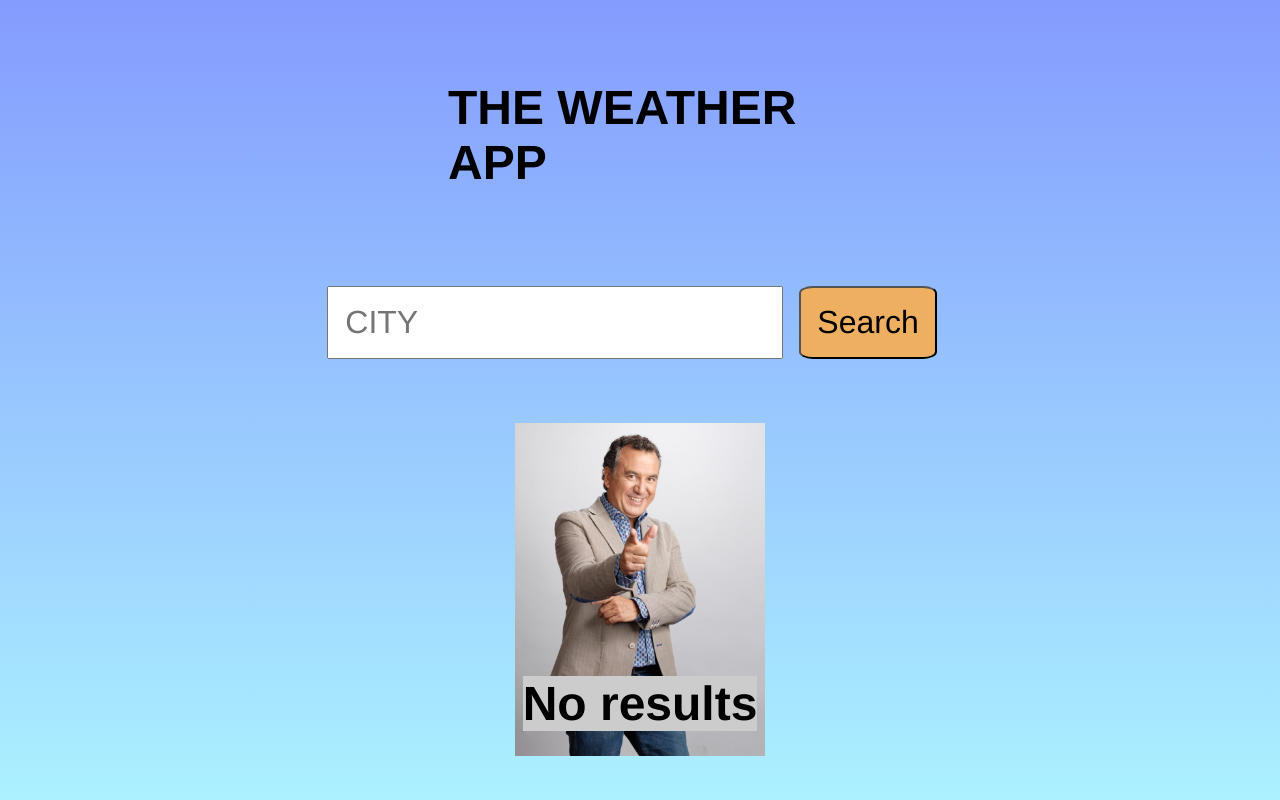
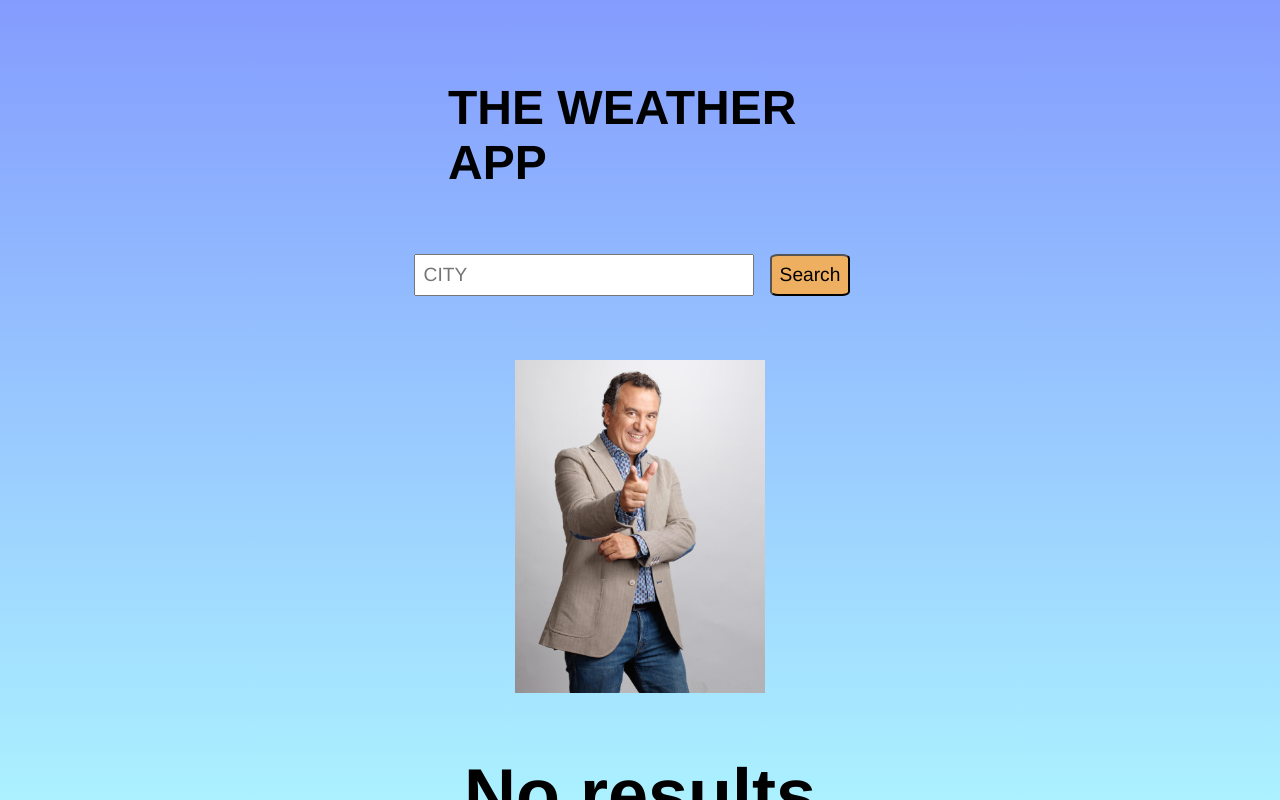
Before and after one commit to Rubenpicos/WeatherApp, a React (Vite) app: page / in a window 1280 px wide. Built offline with nearby package versions, Linux system fonts and the light colour scheme.

Commit message:
Styles and  reorganice the cards

```diff
--- a/src/components/Card.css
+++ b/src/components/Card.css
@@ -28,15 +28,35 @@
 }
 
 .weather__img {
-  margin-right: 2rem;
+  margin-right: 3rem;
+}
+
+.weather__info-name {
+  margin: auto;
+  margin-top: 2rem;
 }
 
 .weather__temperature {
   display: flex;
 }
 
-.weather__error__message {
+.weather__error-message {
   margin-top: -5rem;
   font-size: 3rem;
   background-color: #ccc;
 }
+
+.weather__description {
+  margin-top: 6rem;
+}
+
+.weather__img {
+  margin-right: 3rem;
+  max-width: 25%; /* Ajusta este valor según sea necesario */
+}
+
+.weather__img img {
+  width: 100%;
+  height: auto;
+  max-width: 100%; /* Asegura que la imagen no sobrepase el ancho del contenedor */
+}
--- a/src/components/SearchBtn.css
+++ b/src/components/SearchBtn.css
@@ -2,22 +2,23 @@
   display: flex;
   justify-content: center;
   align-items: center;
-  margin-top: 5rem;
+  margin-top: 3rem;
   max-width: 100%;
 }
 
 .search__input {
-  padding: 1rem;
-  font-size: 2rem;
+  padding: 0.5rem;
+  font-size: 1.2rem;
   font-family: "Franklin Gothic Medium", "Arial Narrow", Arial, sans-serif;
   text-transform: uppercase;
+  width: 25%;
 }
 
 .search__button {
   display: flex;
   cursor: pointer;
-  padding: 1rem;
-  font-size: 2rem;
+  padding: 0.5rem;
+  font-size: 1.2rem;
   margin: 1rem;
   border-radius: 10%;
   background-color: #eeaf61;
```
